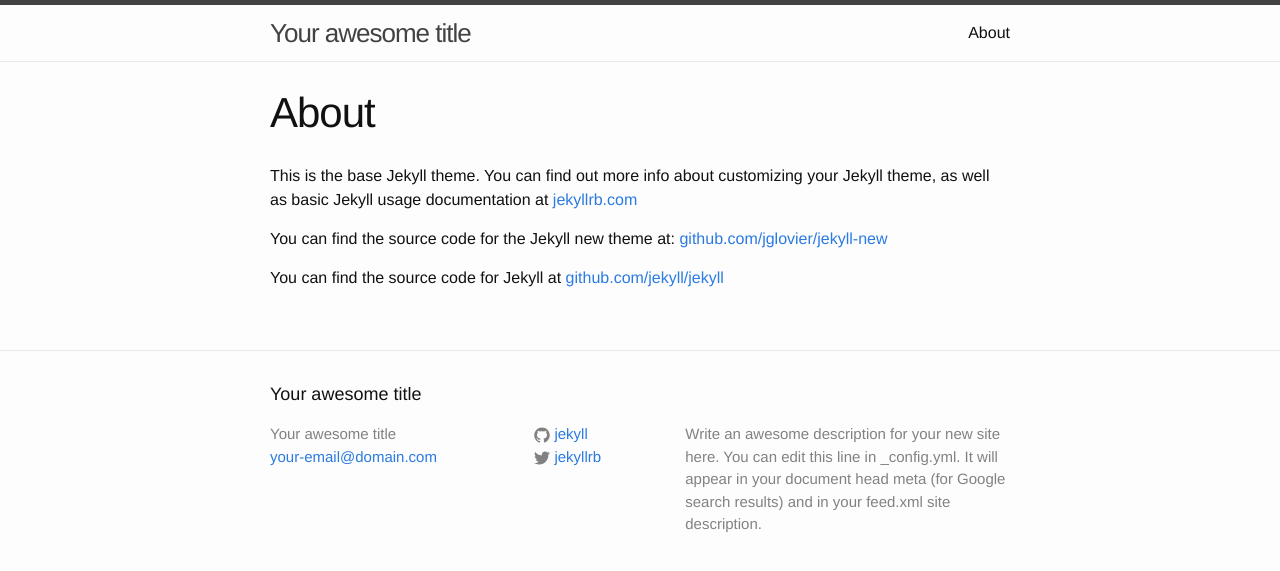
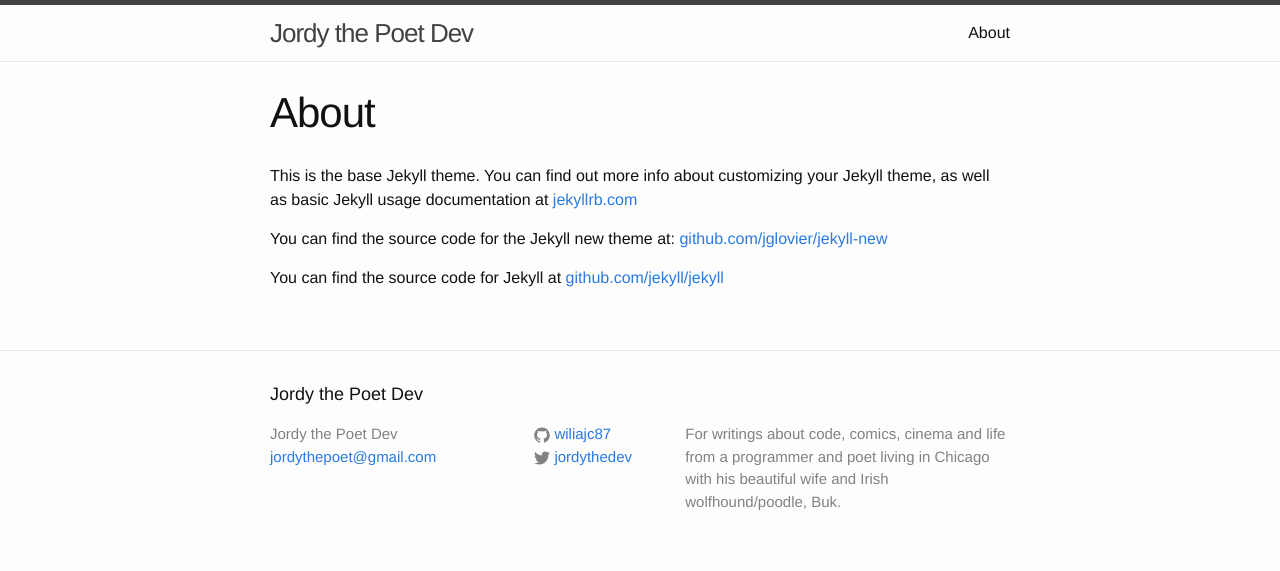
Before and after one commit to wiliajc87/wiliajc87.github.io, a Jekyll site: the page built from blog/about.md, in a window 1280 px wide. Shown: the top 571 px of the page. Built offline with Jekyll 4.4.1, drawn with Linux system fonts in a browser that asks for light colours.

```diff
--- a/blog/_config.yml
+++ b/blog/_config.yml
@@ -1,14 +1,11 @@
 # Site settings
-title: Your awesome title
-email: your-email@domain.com
-description: > # this means to ignore newlines until "baseurl:"
-  Write an awesome description for your new site here. You can edit this
-  line in _config.yml. It will appear in your document head meta (for
-  Google search results) and in your feed.xml site description.
-baseurl: "" # the subpath of your site, e.g. /blog/
-url: "http://yourdomain.com" # the base hostname & protocol for your site
-twitter_username: jekyllrb
-github_username:  jekyll
+title: Jordy the Poet Dev
+email: jordythepoet@gmail.com
+description: "For writings about code, comics, cinema and life from a programmer and poet living in Chicago with his beautiful wife and Irish wolfhound/poodle, Buk."
+baseurl: "/blog/" # the subpath of your site, e.g. /blog/
+url: "http://wiliajc87.github.io/" # the base hostname & protocol for your site
+twitter_username: jordythedev
+github_username:  wiliajc87
 
 # Build settings
 markdown: kramdown
```
Also changed, not shown: blog/_drafts/week2_technical.html (deleted, +0 -28 lines), blog/_posts/2015-04-14-comparing-websites.md (added, +48 -0 lines), blog/_posts/2015-04-14-welcome-to-jekyll.markdown (deleted, +0 -25 lines).
